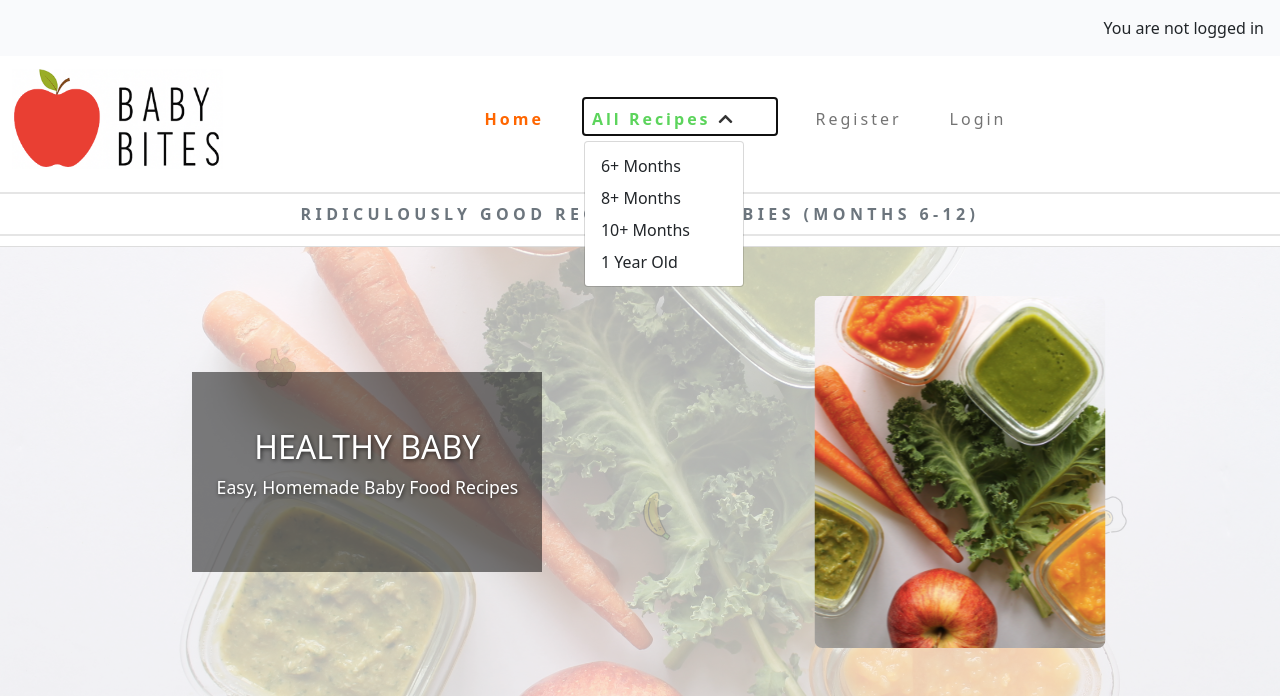
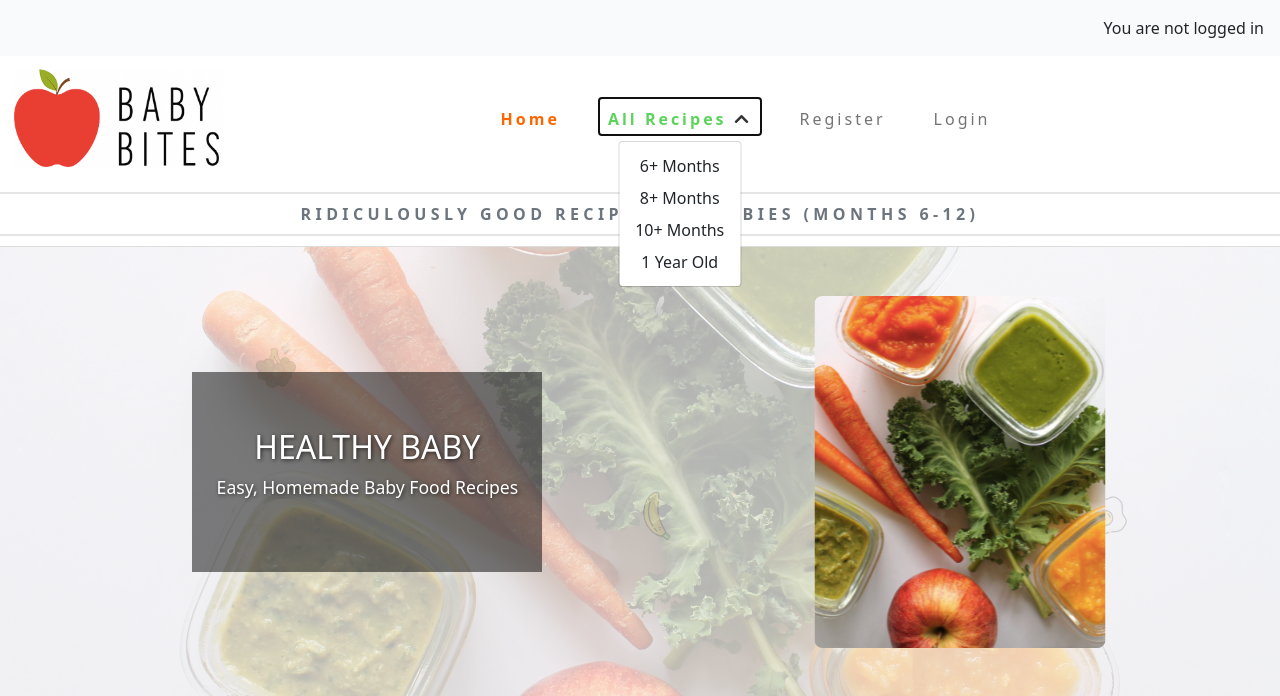
Before and after one commit to Naida1710/baby_bites, a Django app: page / in a window 1280 px wide, after a click on "All Recipes". Shown: the top 696 px of the page. Run offline with Django 5.2, Linux system fonts and the light colour scheme; data that the repository does not hold is empty; parts of the project's set-up code (start-up, migrations or seed data) failed here and were passed over; some libraries are stand-ins or nearby versions.

Commit message:
Center All Recipes menu label by adjusting dropdown arrow alignment

```diff
--- a/static/css/style.css
+++ b/static/css/style.css
@@ -238,11 +238,12 @@ body {
     width: 100%;
 }
 
-#recipesDropdown {
-    display: flex;
-    justify-content: space-between; /* pushes icon to right */
-    align-items: center; /* vertical center */
-    padding-right: 2.5rem; /* Adjust this to push icon left */
+.dropdown-menu {
+    left: 50% !important;
+    transform: translateX(-50%) !important;
+    right: auto !important;
+    text-align: center;
+    min-width: max-content;
 }
 
 #recipesDropdown::after {
```
